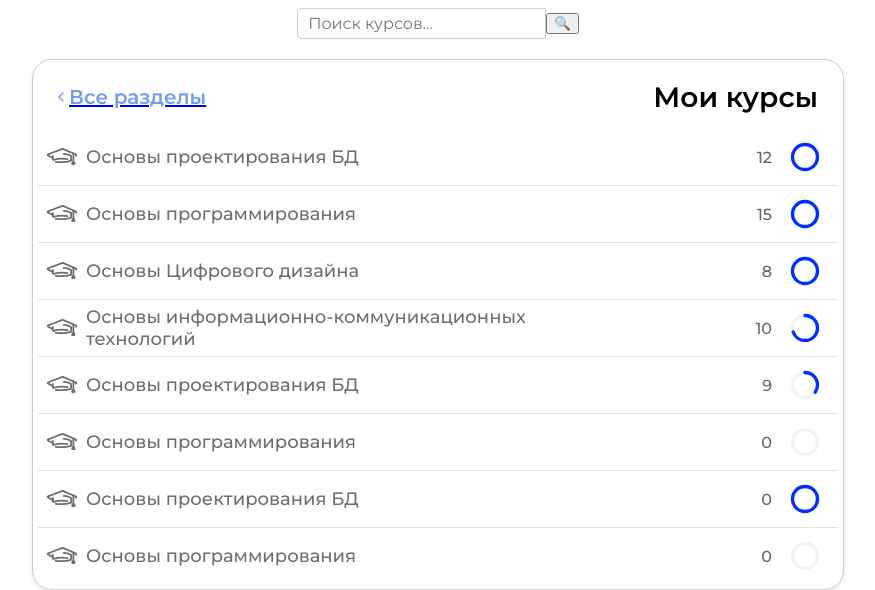
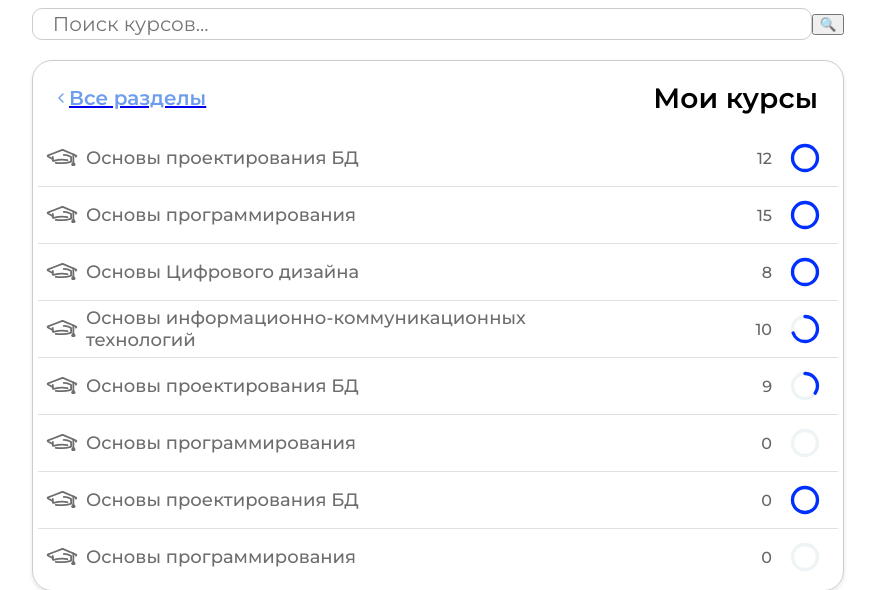
Before and after one commit to GODIMONGO/MOSPOLI_LMS, a Flask app: page /courses in a window 1280 px wide. Shown: the top 590 px of the page, without its empty margins (202-1077 px from the left). Run offline with Flask 3, Linux system fonts and the light colour scheme.

Commit message:
Обновил систему поиска(СОРИ ЧТО ВЛЕЗ В ФАЙЛ ЭТО БЫЛО ДО РАЗГОВОРА)

```diff
--- a/static/courses/courses.css
+++ b/static/courses/courses.css
@@ -11,13 +11,15 @@
     margin: 0 auto 2rem auto;
 }
 .search-input {
-    padding: 0.5rem 1rem;
+    padding: 0.3rem 2rem;
+    font-size: 2rem;
     border: 1px solid #ccc;
-    border-radius: 4px 0 0 4px;
-    font-size: 1.6rem;
+    border-radius: 10px;
     outline: none;
     font-family: 'Montserrat-Regular';
-    margin: 0;
+    width: 100%;
+    max-width: 78rem;
+    box-sizing: border-box;
 }
 .search-btn {
 }
```
